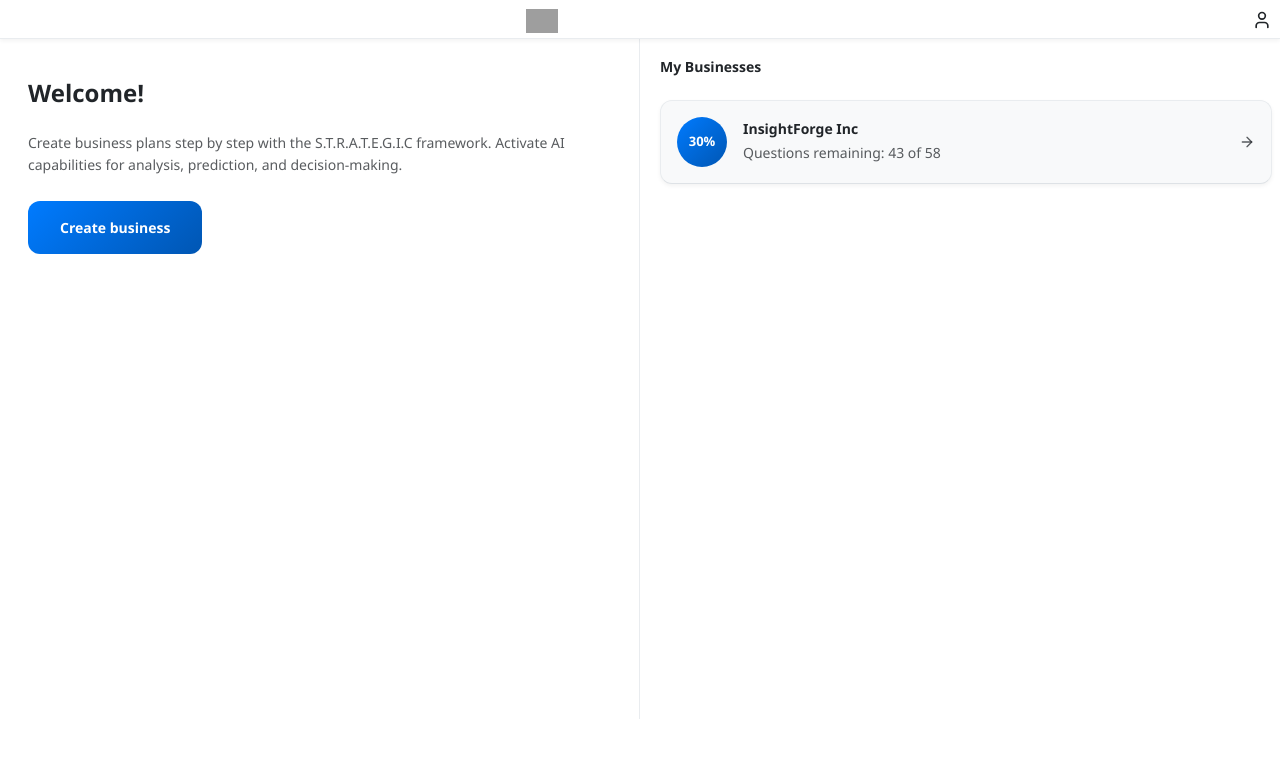
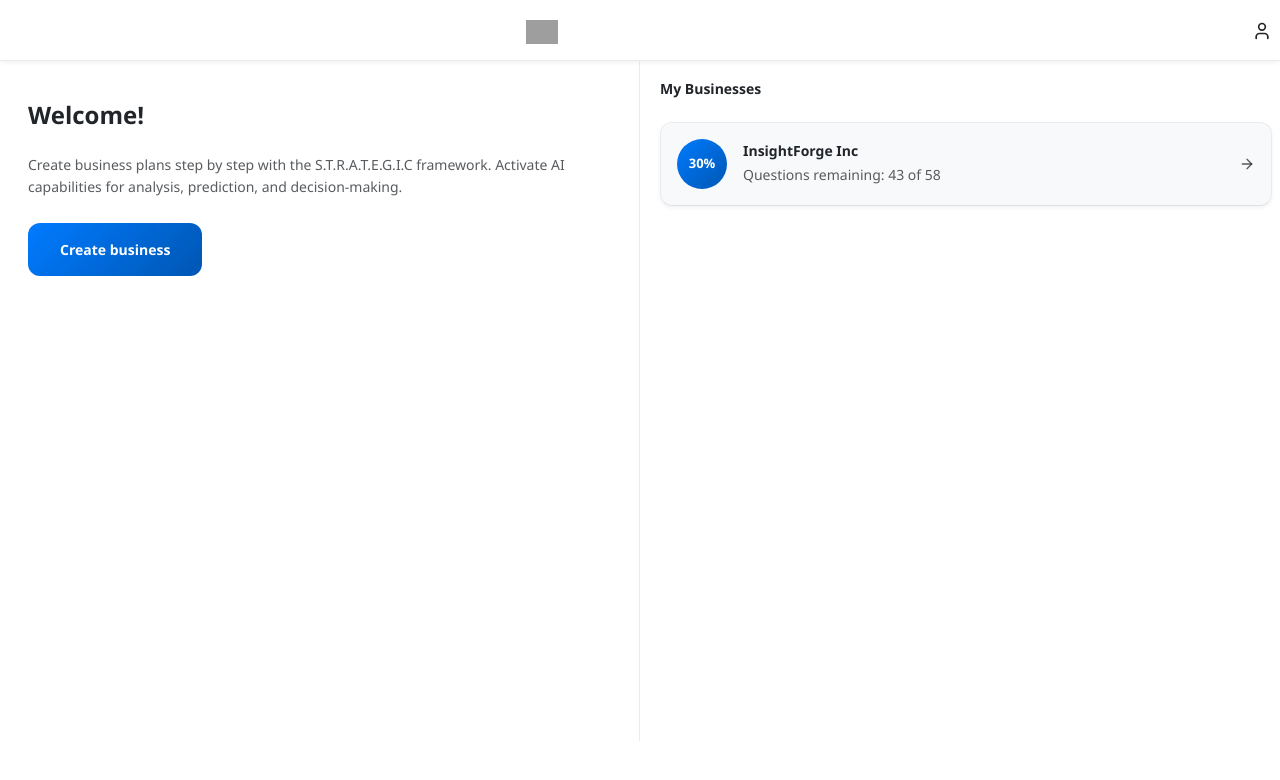
Before and after one commit to piquota-repos/traxxia-frontend, a React (Create React App) app: page /dashboard in a window 1280 px wide. Shown: the top 780 px of the page. Built offline with nearby package versions, Linux system fonts and the light colour scheme; grey boxes are pictures that could not be loaded.

Commit message:
Menu Updated

```diff
--- a/src/styles/menubar.css
+++ b/src/styles/menubar.css
@@ -137,6 +137,7 @@
   display: flex;
   justify-content: center;
   align-items: center;
+  height: 68px;
 }
 
 /* Dropdown Toggle Arrows - Hide them */
```
Also changed, not shown: 1 other file (tests, documents, lock files or other folders).
